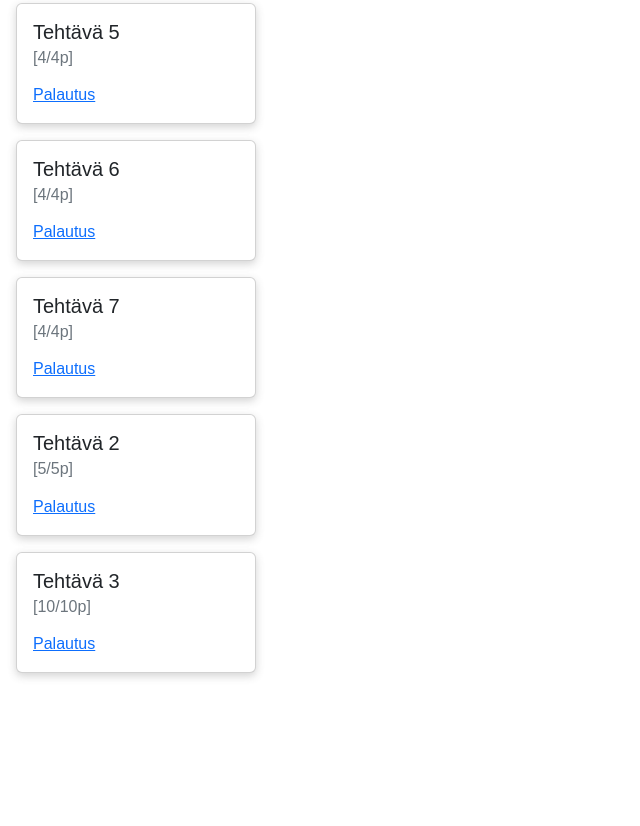
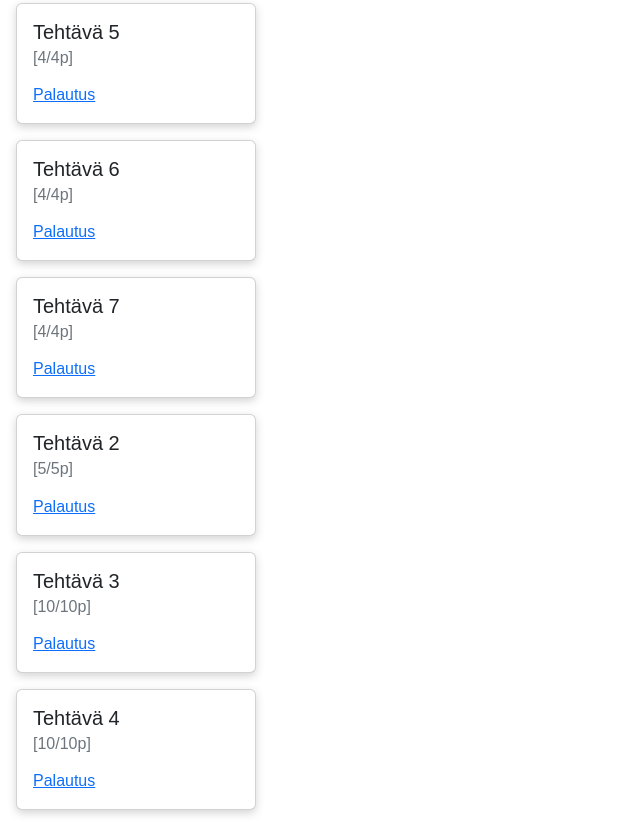
Before and after one commit to Devharri/jamk-fullstack-ttc2080, a website: page src/index.html in a window 1280 px wide. Shown: the part 660-1486 px from the top of the page, without its empty margins (0-640 px from the left). Before the commit the page ends 1349 px from the top, so only its background shows below. Drawn offline with nearby package versions, Linux system fonts and the light colour scheme.

Commit message:
lisätty kortti

```diff
--- a/src/index.html
+++ b/src/index.html
@@ -354,6 +354,16 @@
   </div>
 </div>
 
+<div class="card m-3" style="width: 15rem;">
+  <div class="card-body">
+    <h5 class="card-title">Tehtävä 4</h5>
+    <h6 class="card-subtitle mb-2 text-muted">[10/10p]</h6>
+    <p class="card-text"></p>
+    <a href="https://github.com/devharri-Learn/jamk-fullstack-ttc2080/tree/main/src/h7/t4" target="_blank" class="card-link">Palautus</a>
+  </div>
+</div>
+</div>
+
   </div>
 
   <script src="https://cdn.jsdelivr.net/npm/bootstrap@5.2.2/dist/js/bootstrap.bundle.min.js"
```
